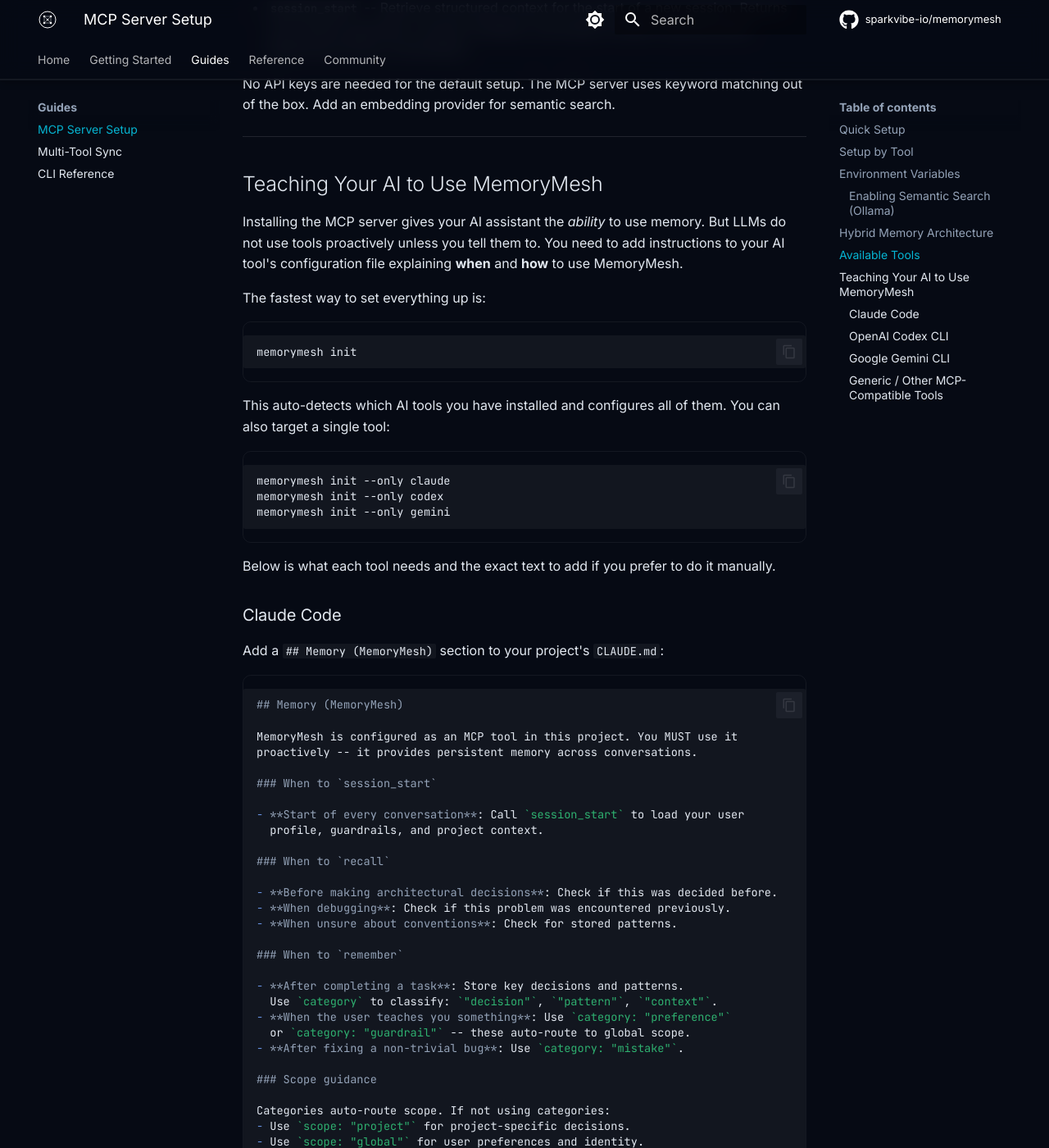
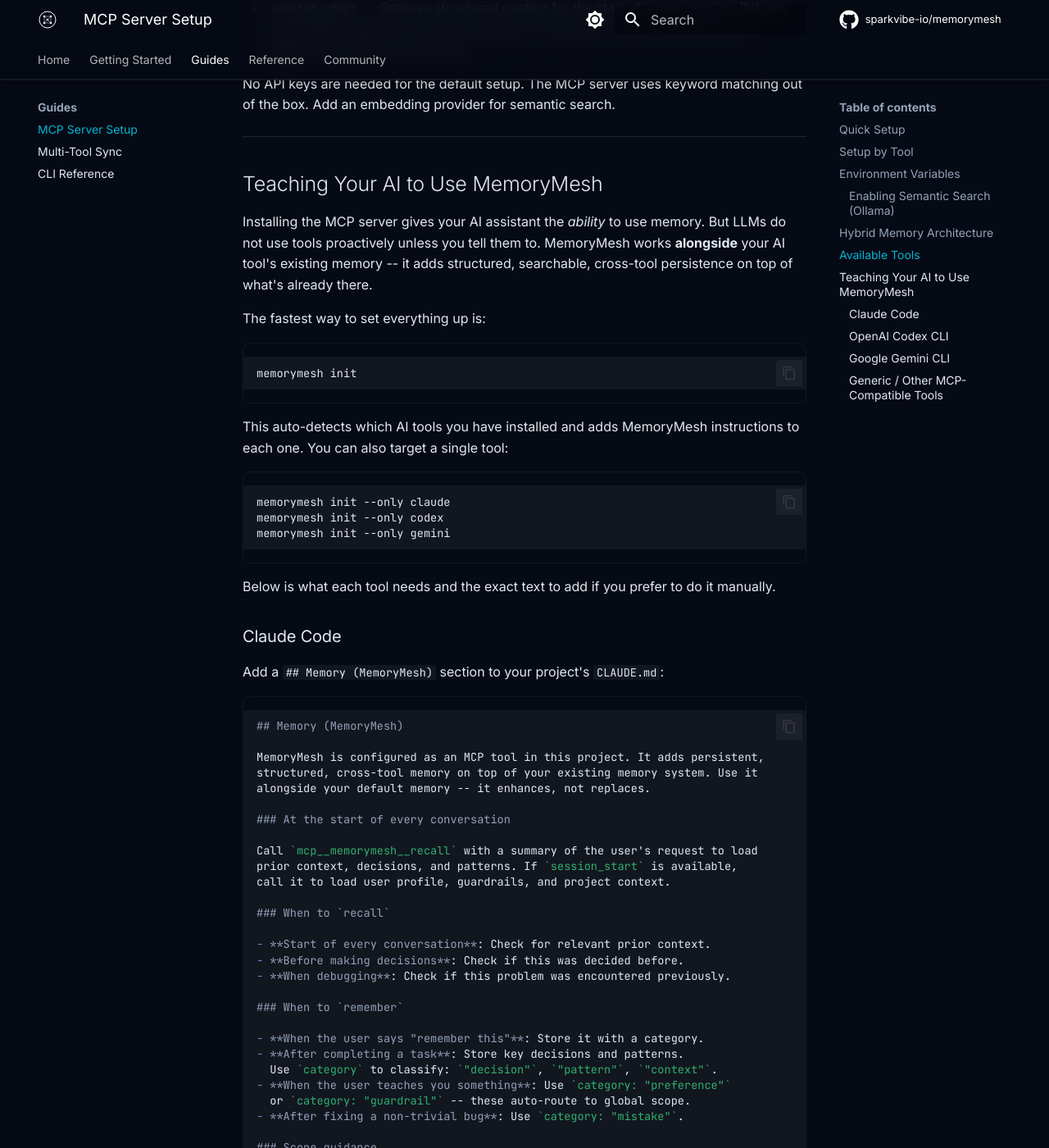
Before and after one commit to sparkvibe-io/memorymesh, an MkDocs documentation site: the page built from docs/mcp-server.md, in a window 1280 px wide and 1400 px high, scrolled down 3323 px. Shown: the whole window at 82% size. Built offline with MkDocs 1.6.1 and Material for MkDocs 9.7.7, drawn with Linux system fonts in a browser that asks for light colours; comment, search, counter and statistics services are not loaded; some of the changed text lies outside the part shown.

Commit message:
Reframe MemoryMesh as enhancer, not replacement, for AI memory systems
- CLAUDE.md: "enhances, not replaces" framing, recall at conversation start
- init_cmd.py: updated template with force-multiplier positioning
- mcp-server.md: "alongside your existing memory" language throughout
- Added explicit "remember this" trigger and mcp__memorymesh__recall naming
- All instructions complement rather than compete with default memory systems

Co-Authored-By: Claude Opus 4.6 <noreply@anthropic.com>

````diff
--- a/docs/mcp-server.md
+++ b/docs/mcp-server.md
@@ -289,7 +289,7 @@ No API keys are needed for the default setup. The MCP server uses keyword matchi
 
 ## Teaching Your AI to Use MemoryMesh
 
-Installing the MCP server gives your AI assistant the *ability* to use memory. But LLMs do not use tools proactively unless you tell them to. You need to add instructions to your AI tool's configuration file explaining **when** and **how** to use MemoryMesh.
+Installing the MCP server gives your AI assistant the *ability* to use memory. But LLMs do not use tools proactively unless you tell them to. MemoryMesh works **alongside** your AI tool's existing memory -- it adds structured, searchable, cross-tool persistence on top of what's already there.
 
 The fastest way to set everything up is:
 
@@ -297,7 +297,7 @@ The fastest way to set everything up is:
 memorymesh init
 ```
 
-This auto-detects which AI tools you have installed and configures all of them. You can also target a single tool:
+This auto-detects which AI tools you have installed and adds MemoryMesh instructions to each one. You can also target a single tool:
 
 ```bash
 memorymesh init --only claude
@@ -314,22 +314,25 @@ Add a `## Memory (MemoryMesh)` section to your project's `CLAUDE.md`:
 ```markdown
 ## Memory (MemoryMesh)
 
-MemoryMesh is configured as an MCP tool in this project. You MUST use it
-proactively -- it provides persistent memory across conversations.
+MemoryMesh is configured as an MCP tool in this project. It adds persistent,
+structured, cross-tool memory on top of your existing memory system. Use it
+alongside your default memory -- it enhances, not replaces.
 
-### When to `session_start`
+### At the start of every conversation
 
-- **Start of every conversation**: Call `session_start` to load your user
-  profile, guardrails, and project context.
+Call `mcp__memorymesh__recall` with a summary of the user's request to load
+prior context, decisions, and patterns. If `session_start` is available,
+call it to load user profile, guardrails, and project context.
 
 ### When to `recall`
 
-- **Before making architectural decisions**: Check if this was decided before.
+- **Start of every conversation**: Check for relevant prior context.
+- **Before making decisions**: Check if this was decided before.
 - **When debugging**: Check if this problem was encountered previously.
-- **When unsure about conventions**: Check for stored patterns.
 
 ### When to `remember`
 
+- **When the user says "remember this"**: Store it with a category.
 - **After completing a task**: Store key decisions and patterns.
   Use `category` to classify: `"decision"`, `"pattern"`, `"context"`.
 - **When the user teaches you something**: Use `category: "preference"`
@@ -350,16 +353,17 @@ Add a `## Memory (MemoryMesh)` section to your project's `AGENTS.md`:
 ```markdown
 ## Memory (MemoryMesh)
 
-MemoryMesh is configured as an MCP tool. Use it proactively for persistent
-memory across sessions.
+MemoryMesh adds persistent, structured memory on top of your existing system.
+It enhances your default memory with semantic search, categories, and
+cross-tool sync.
 
-- At the start of every task, call `session_start` to load user profile,
-  guardrails, and project context.
+- At the start of every task, call `recall` with a summary to load prior
+  context. If `session_start` is available, call it for full user profile.
 - Call `recall` before making decisions to check for prior context.
 - After completing work, call `remember` with a `category` to store key
   decisions (`"decision"`), patterns (`"pattern"`), or context (`"context"`).
-- Use `category: "preference"` or `category: "guardrail"` for user-level
-  facts -- these auto-route to global scope.
+- When the user says "remember this", store it with `category: "preference"`
+  or `category: "guardrail"` for user-level facts.
 ```
 
 ### Google Gemini CLI
@@ -369,24 +373,25 @@ Add a `## Memory (MemoryMesh)` section to your project's `GEMINI.md`:
 ```markdown
 ## Memory (MemoryMesh)
 
-MemoryMesh is configured as an MCP tool. Use it proactively for persistent
-memory across sessions.
+MemoryMesh adds persistent, structured memory on top of your existing system.
+It enhances your default memory with semantic search, categories, and
+cross-tool sync.
 
-- At the start of every task, call `session_start` to load user profile,
-  guardrails, and project context.
+- At the start of every task, call `recall` with a summary to load prior
+  context. If `session_start` is available, call it for full user profile.
 - Call `recall` before making decisions to check for prior context.
 - After completing work, call `remember` with a `category` to store key
   decisions (`"decision"`), patterns (`"pattern"`), or context (`"context"`).
-- Use `category: "preference"` or `category: "guardrail"` for user-level
-  facts -- these auto-route to global scope.
+- When the user says "remember this", store it with `category: "preference"`
+  or `category: "guardrail"` for user-level facts.
 ```
 
 ### Generic / Other MCP-Compatible Tools
 
 For any tool that supports MCP:
 
-1. Add the MCP server config (see [MCP Server setup](#claude-code) above).
-2. Add instructions to the tool's system prompt or configuration file telling it to call `recall` at the start of conversations and `remember` after completing work.
+1. Add the MCP server config (see [Setup by Tool](#setup-by-tool) above).
+2. Add instructions to the tool's system prompt telling it to call `recall` at the start of conversations and `remember` after completing work. MemoryMesh works alongside existing memory -- no need to disable anything.
 
 ---
 
````
Also changed, not shown: CLAUDE.md (+23 -23 lines), 1 other file.
